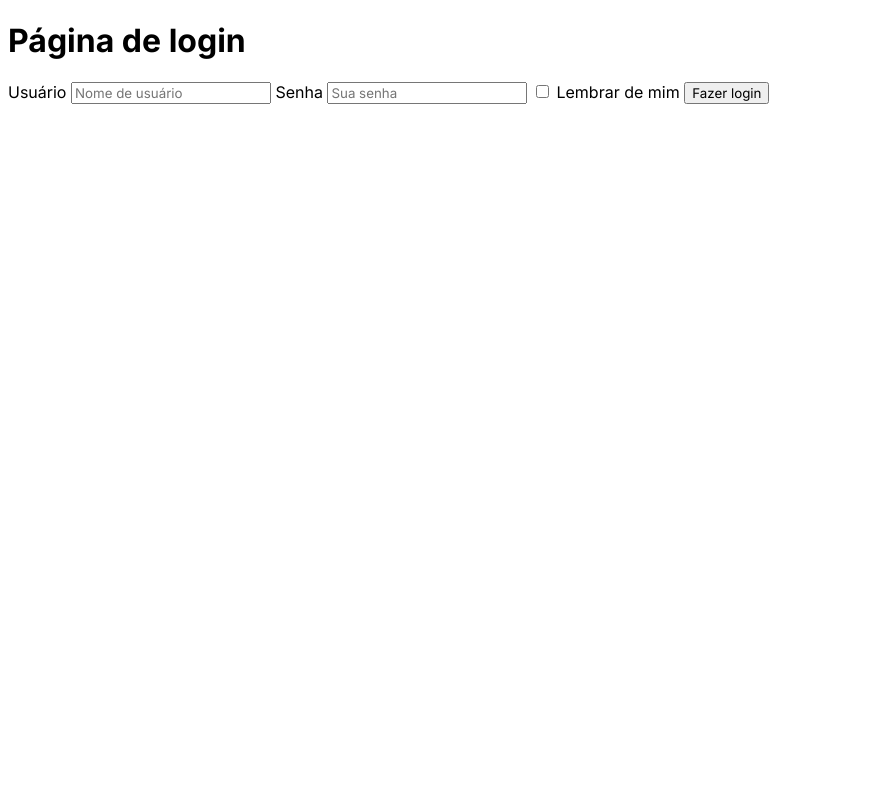
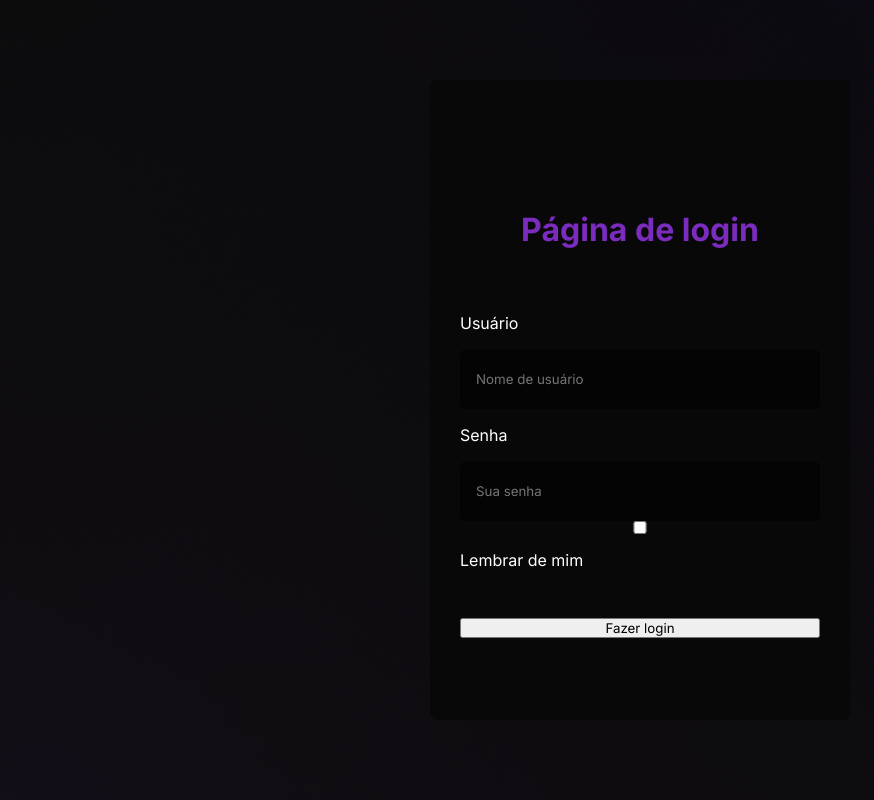
Before and after one commit to devmarquinhos/reservaVoos, a Flask app: page /login in a window 1280 px wide. Shown: the whole page, without its empty margins (0-874 px from the left). Run offline with Flask 3, Linux system fonts and the light colour scheme; some libraries are stand-ins or nearby versions.

Commit message:
Style, login form more accurated to the figma project
Styling the inputs before start to style the submit button, need to fix the label of the remember me button, it needs to be side by side with the label instead of the checkbox above the label.

```diff
--- a/app/static/css/loginPage.css
+++ b/app/static/css/loginPage.css
@@ -1,3 +1,59 @@
 * {
+    margin: 0;
+    padding: 0;
+    box-sizing: border-box;
     font-family: 'Inter', sans-serif;
 }
+
+body {
+    width: 100vw;
+    height: 100vh;
+    display: flex;
+    align-items: center;
+    justify-content: center;
+
+    background-image: url(../img/desktop-bg.png);
+    background-repeat: no-repeat;
+    background-size: cover;
+    background-position: top center;
+}
+
+.container {
+    color: white;
+    width: 420px;
+    height: 640px;
+    background: #080808;
+    border-radius: 8px;
+
+    display: flex;
+    align-items: center;
+    justify-content: center;
+    flex-direction: column;
+}
+
+.userInput, .pwdInput {
+    width: 360px;
+    height: 60px;
+    padding: 16px;
+    background: #040404;
+    color: white;
+    border: none;
+    border-radius: 6px;
+}
+
+form {
+    display: flex;
+    justify-content: center;
+    flex-direction: column;
+}
+
+form label {
+    margin: 16px 0;
+    font-size: 16px;
+}
+
+.container h1 {
+    font-weight: 700;
+    color: #7B2CBF;
+    padding: 48px;
+}
--- a/app/templates/login.html
+++ b/app/templates/login.html
@@ -32,13 +32,13 @@
             {{ form.hidden_tag() }}
 
             <!-- Checkbox para lembrar do usuário -->
-            {{ form.rememberMe }}
+            {{ form.rememberMe(id="rememberMe") }}
             {{ form.hidden_tag() }}
             <label for="rememberMe">Lembrar de mim</label>
 
             <!-- Botão para confirmar -->
             <label for="submit"></label>
-            <button type="submit">Fazer login</button>
+            <button type="submit" id="submitButton">Fazer login</button>
         </form>
     </div>
 </body>
```
